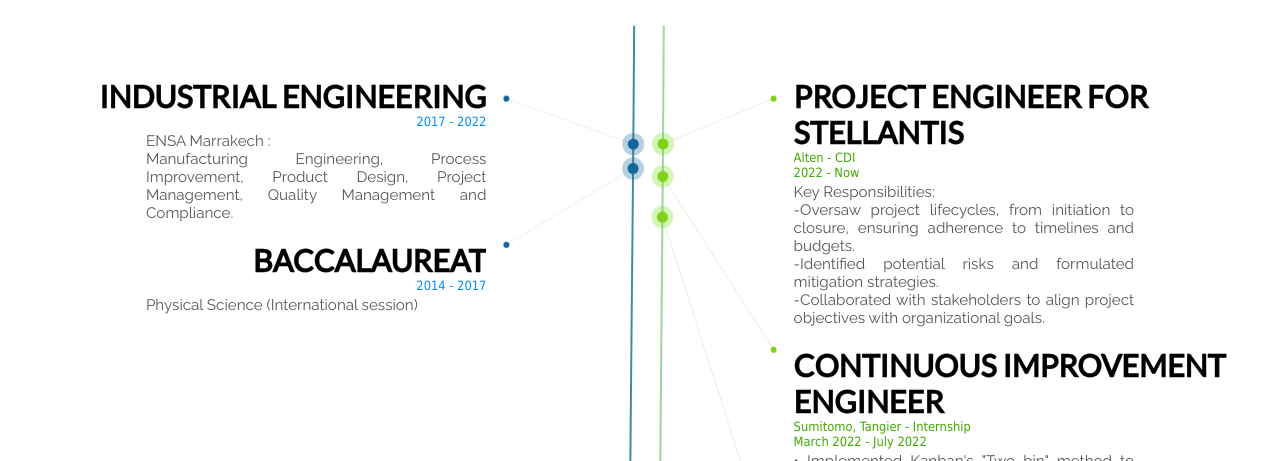
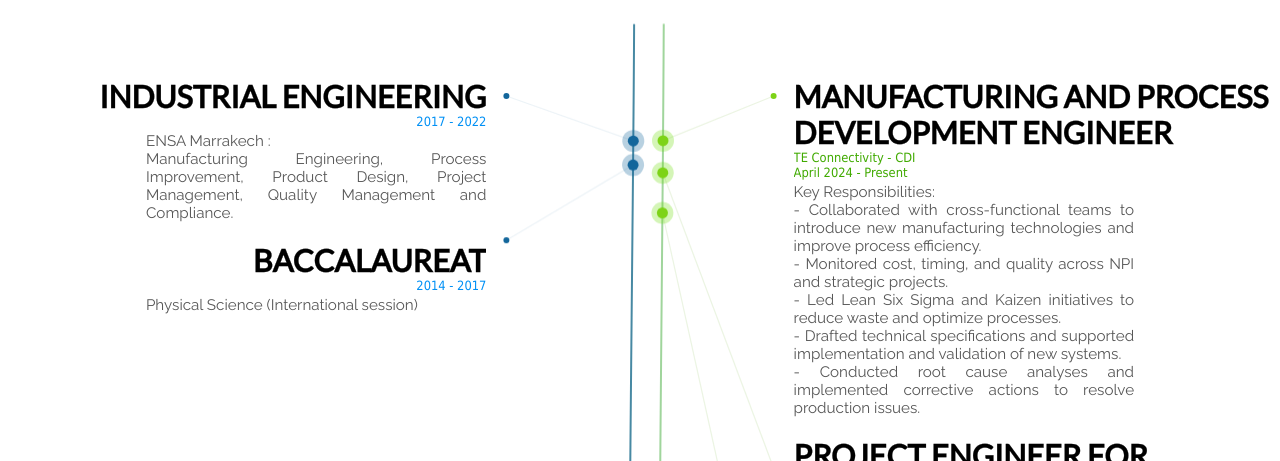
Before and after one commit to ahmed-abouhijazi/SalouaPortfolio, a plain HTML site: page about.html in a window 1280 px wide. Shown: the part 491-952 px from the top of the page. Drawn offline with nearby package versions, Linux system fonts and the light colour scheme.

Commit message:
Update about.html

```diff
--- a/about.html
+++ b/about.html
@@ -78,6 +78,19 @@
 
             <article>
                 <h2>Work</h2>
+                <figure>
+                    <figcaption>Manufacturing and Process Development Engineer</figcaption>
+                    <h6>TE Connectivity - CDI</h6>
+                    <h6>April 2024 - Present</h6>
+                    <p>
+                        Key Responsibilities:<br>
+                        - Collaborated with cross-functional teams to introduce new manufacturing technologies and improve process efficiency.<br>
+                        - Monitored cost, timing, and quality across NPI and strategic projects.<br>
+                        - Led Lean Six Sigma and Kaizen initiatives to reduce waste and optimize processes.<br>
+                        - Drafted technical specifications and supported implementation and validation of new systems.<br>
+                        - Conducted root cause analyses and implemented corrective actions to resolve production issues.
+                    </p>
+                </figure>
                 <figure>
                     <figcaption>Project Engineer For STELLANTIS</figcaption>
                     <h6>Alten - CDI</h6>
```
